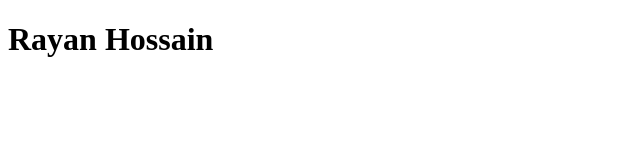
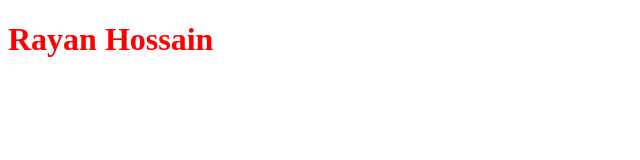
Before and after one commit to rayancit/iaw2202, a plain HTML site: page index.html in a window 1280 px wide. Shown: the whole page, without its empty margins (0-640 px from the left). Drawn offline with Linux system fonts and the light colour scheme.

Commit message:
some changes

```diff
--- a/index.html
+++ b/index.html
@@ -8,6 +8,6 @@
     <title>Document</title>
 </head>
 <body>
-    <h1>Rayan Hossain</h1>
+    <h1 class="color">Rayan Hossain</h1>
 </body>
 </html>
--- a/style.css
+++ b/style.css
@@ -0,0 +1,3 @@
+.color{
+    color: red;
+}
```
